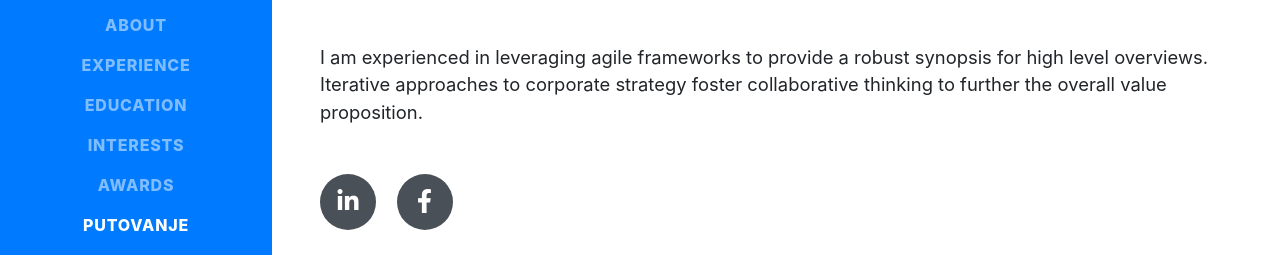
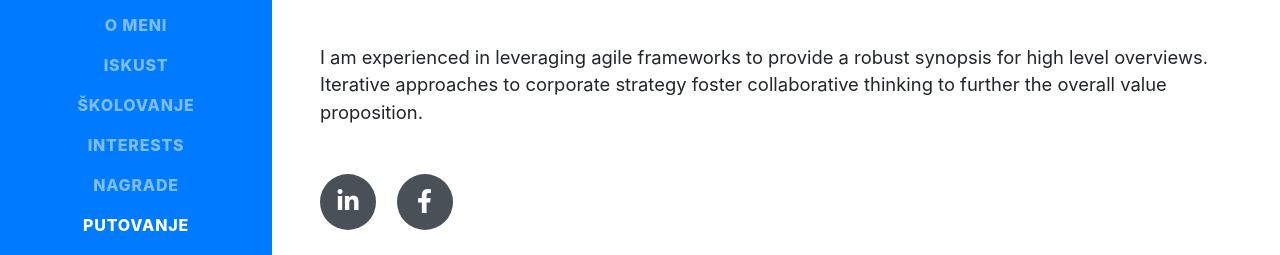
Before and after one commit to vitomirapolenus2002/osobnawebstranica, a website with bundled scripts: page index.html in a window 1280 px wide. Shown: the part 347-602 px from the top of the page. Built offline with nearby package versions, Linux system fonts and the light colour scheme; a web font is replaced by a local one.

Commit message:
Add files via upload

```diff
--- a/index.html
+++ b/index.html
@@ -38,20 +38,20 @@
     <div class="collapse navbar-collapse" id="navbarSupportedContent">
       <ul class="navbar-nav">
         <li class="nav-item">
-          <a class="nav-link js-scroll-trigger" href="#about">About</a>
+          <a class="nav-link js-scroll-trigger" href="#about">O meni</a>
         </li>
         <li class="nav-item">
-          <a class="nav-link js-scroll-trigger" href="#experience">Experience</a>
+          <a class="nav-link js-scroll-trigger" href="#experience">Iskust</a>
         </li>
         <li class="nav-item">
-          <a class="nav-link js-scroll-trigger" href="#education">Education</a>
+          <a class="nav-link js-scroll-trigger" href="#education">Školovanje</a>
         </li>
 
         <li class="nav-item">
           <a class="nav-link js-scroll-trigger" href="#interests">Interests</a>
         </li>
         <li class="nav-item">
-          <a class="nav-link js-scroll-trigger" href="#awards">Awards</a>
+          <a class="nav-link js-scroll-trigger" href="#awards">Nagrade</a>
         </li>
 		 <li class="nav-item">
           <a class="nav-link js-scroll-trigger" href="#putovanja">Putovanje</a>
```
